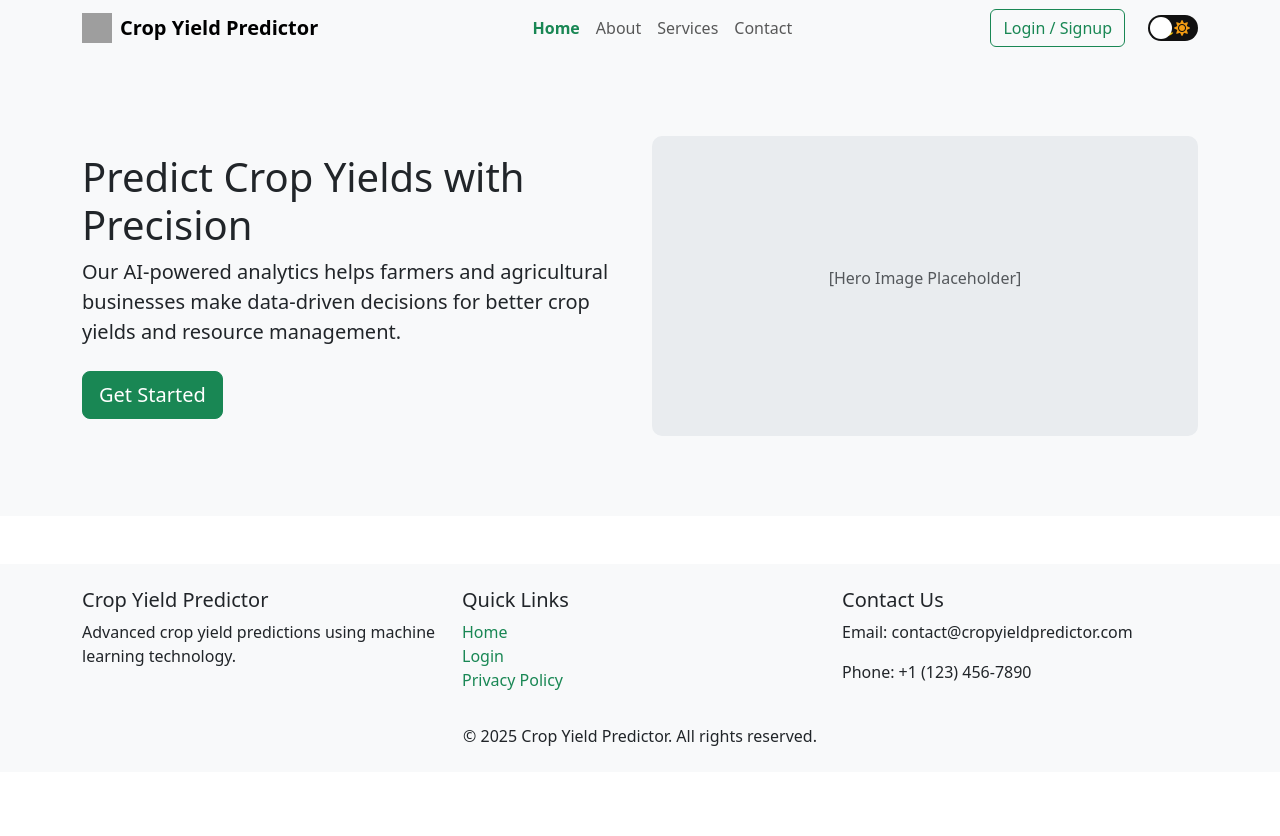
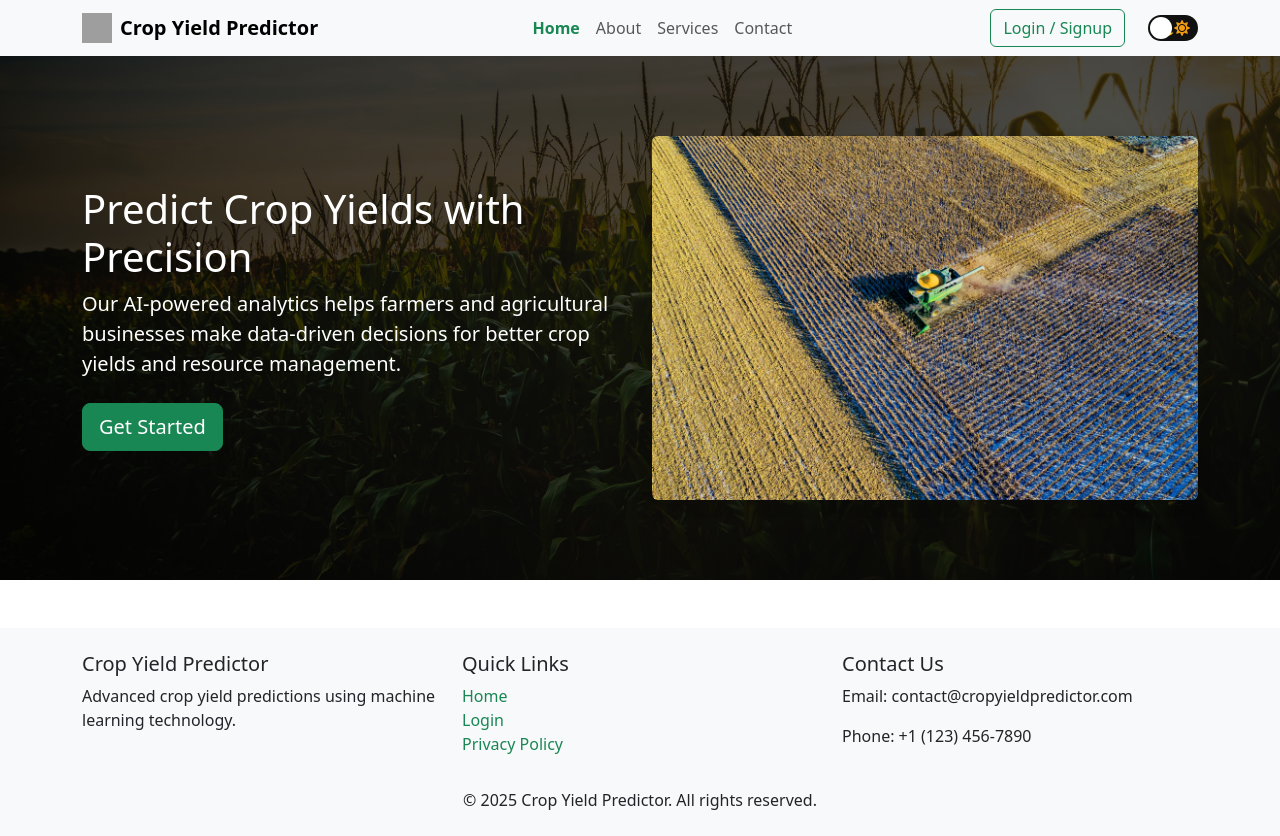
Before and after one commit to ankithhebbar2004/Agri-Tatva, a React (Create React App) app: page / in a window 1280 px wide. Before the commit the page ends 800 px from the top, so only its background shows below. Built offline with nearby package versions, Linux system fonts and the light colour scheme; grey boxes are pictures that could not be loaded.

Commit message:
added images and some small ui changes

```diff
--- a/src/components/HomePage/HomePage.css
+++ b/src/components/HomePage/HomePage.css
@@ -1,15 +1,55 @@
 .hero-section {
   padding: 80px 0;
-  background-color: #f8f9fa;
+  background-color: #ffffff;
+  background-image: url('../assets/backgroundimage.jpg');
+  background-size: cover;
+  background-position: center;
+  background-repeat: no-repeat;
+  background-attachment: fixed; /* This makes the background stay in place when scrolling */
+  position: relative;
 }
 
-.hero-image-placeholder {
-  height: 300px;
-  background-color: #e9ecef;
+.hero-section h1,
+.hero-section p {
+  color: #ffffff; /* Makes the text white */
+}
+
+
+
+.hero-section::before {
+  content: '';
+  position: absolute;
+  top: 0;
+  left: 0;
+  width: 100%;
+  height: 100%;
+  background-color: rgba(0, 0, 0, 0.7); /* Adjust opacity as needed */
+  z-index: 1;
+}
+
+.hero-section .container {
+  position: relative;
+  z-index: 2;
+}
+
+.hero-image-container {
+  height: 100%;
   display: flex;
   align-items: center;
   justify-content: center;
-  border-radius: 10px;
+
+}
+
+.hero-image {
+  max-width: 100%;
+  height: auto;
+  box-shadow: 0 5px 15px rgba(0, 0, 0, 0.1);
+  transition: transform 0.3s ease;
+}
+
+
+.hero-image:hover {
+  transform: scale(1.02);
 }
 
 .footer {
--- a/src/components/HomePage/HomePage.js
+++ b/src/components/HomePage/HomePage.js
@@ -3,6 +3,7 @@ import { Link } from 'react-router-dom';
 import './HomePage.css';
 import DarkModeToggle from '../DarkModeToggle/DarkModeToggle';
 import { ThemeContext } from '../../context/ThemeContext';
+import heroImage from '../assets/heroimage.jpeg';
 
 const HomePage = () => {
   const { darkMode } = useContext(ThemeContext);
@@ -47,6 +48,7 @@ const HomePage = () => {
         <div className="container">
           <div className="row align-items-center">
             <div className="col-md-6">
+
               <h1>Predict Crop Yields with Precision</h1>
               <p className="lead">
                 Our AI-powered analytics helps farmers and agricultural businesses make data-driven decisions for better crop yields and resource management.
@@ -55,8 +57,12 @@ const HomePage = () => {
             </div>
             <div className="col-md-6">
               {/* Placeholder for hero image */}
-              <div className="hero-image-placeholder">
-                <p className="text-center text-muted">[Hero Image Placeholder]</p>
+              <div className="hero-image-container">
+                <img
+                  src={heroImage}
+                  alt="AI-powered crop yield prediction"
+                  className="img-fluid rounded hero-image"
+                />
               </div>
             </div>
           </div>
```
Also changed, not shown: src/components/assets/backgroundimage.jpg (added), src/components/assets/heroimage.jpeg (added).
